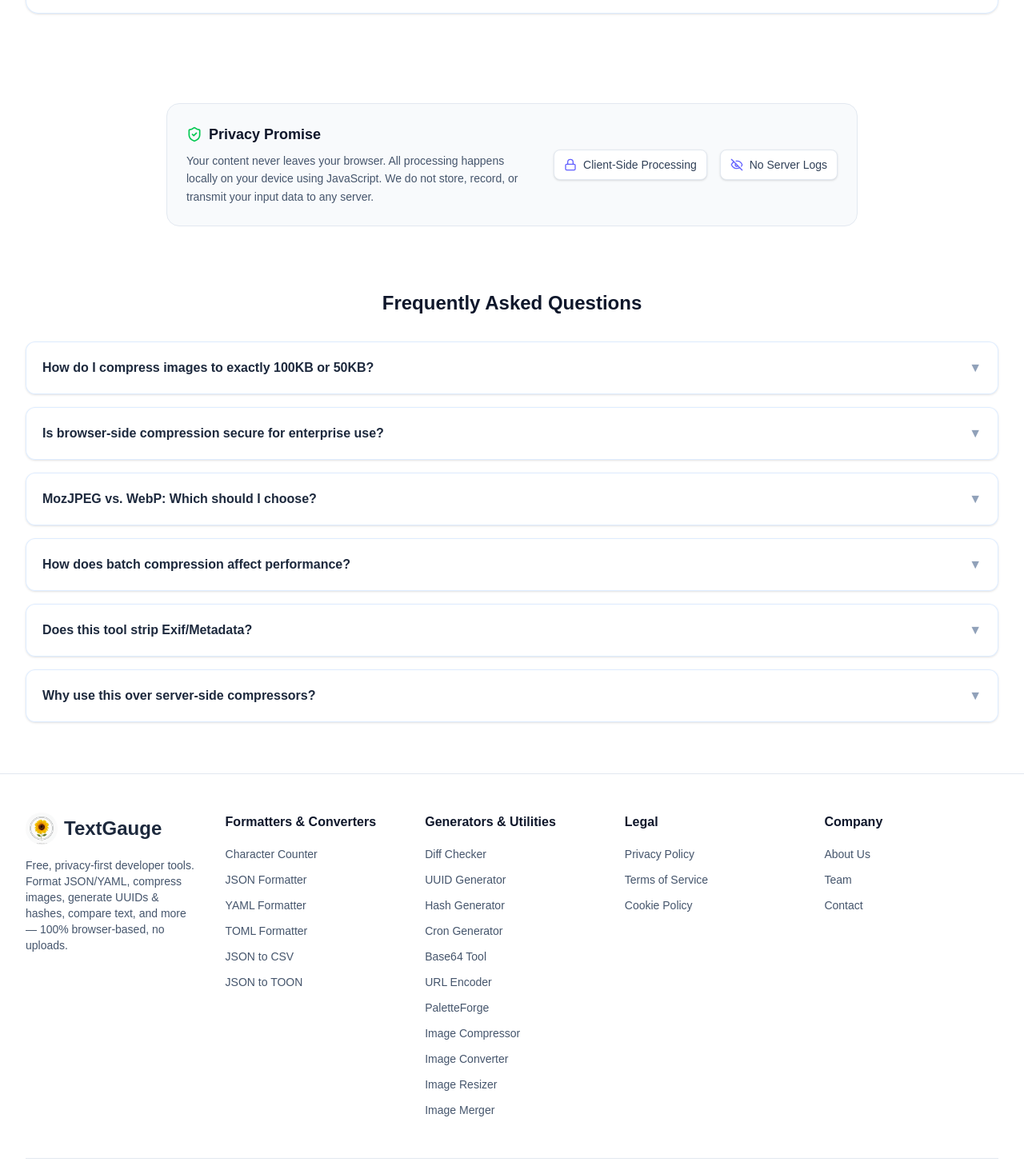
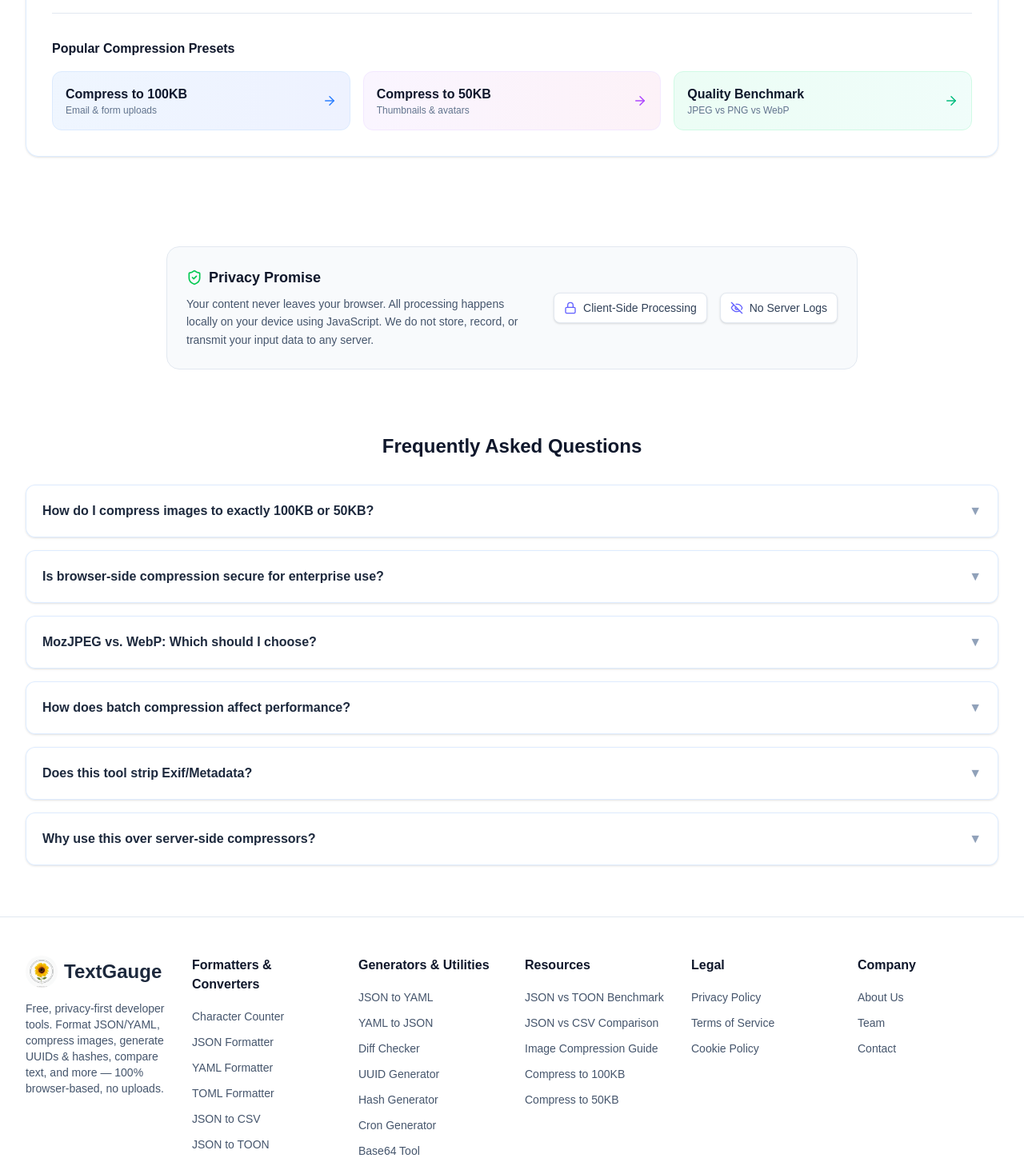
Before and after one commit to denesvaghani/textgauge-frontend, a Next.js app: page /image-compressor in a window 1280 px wide. Shown: the part 1500-2963 px from the top of the page at 80% size. Built offline with nearby package versions, Linux system fonts and the light colour scheme; no server answers.

Commit message:
fix(seo): add internal links to fix orphan URLs
- Add converter links (json-to-yaml, yaml-to-json) to Footer
- Add Resources section to Footer with benchmark links
- Add compress-to-100kb, compress-to-50kb links to Footer and SEOContentSection
- Fix footer grid columns for new section

```diff
--- a/src/components/Footer.tsx
+++ b/src/components/Footer.tsx
@@ -14,6 +14,8 @@ export function Footer() {
         { name: 'TOML Formatter', href: '/toml-formatter' },
         { name: 'JSON to CSV', href: '/json-to-csv-converter' },
         { name: 'JSON to TOON', href: '/json-to-toon-converter' },
+        { name: 'JSON to YAML', href: '/converter/json-to-yaml' },
+        { name: 'YAML to JSON', href: '/converter/yaml-to-json' },
         { name: 'Diff Checker', href: '/diff-checker' },
         { name: 'UUID Generator', href: '/uuid-generator' },
         { name: 'Hash Generator', href: '/hash-generator' },
@@ -25,6 +27,12 @@ export function Footer() {
         { name: 'Image Converter', href: '/image-converter' },
         { name: 'Image Resizer', href: '/image-resizer' },
         { name: 'Image Merger', href: '/image-merger' },
+    ];
+
+    const benchmarkLinks = [
+        { name: 'JSON vs TOON Benchmark', href: '/benchmarks/json-vs-toon' },
+        { name: 'JSON vs CSV Comparison', href: '/benchmarks/json-vs-csv' },
+        { name: 'Image Compression Guide', href: '/benchmarks/image-compression' },
     ];
 
     const legalLinks = [
@@ -42,7 +50,7 @@ export function Footer() {
     return (
         <footer className="border-t border-slate-200 dark:border-slate-800 bg-white dark:bg-slate-900 mt-auto">
             <div className="max-w-[1920px] mx-auto px-4 sm:px-6 lg:px-8 py-12">
-                <div className="grid grid-cols-1 md:grid-cols-5 gap-8">
+                <div className="grid grid-cols-1 md:grid-cols-6 gap-8">
                     {/* Brand Section */}
                     <div>
                         <Link href="/" className="flex items-center gap-2">
@@ -96,6 +104,39 @@ export function Footer() {
                         </ul>
                     </div>
 
+                    {/* Resources & Benchmarks */}
+                    <div>
+                        <h3 className="font-semibold text-slate-900 dark:text-slate-100 mb-4">Resources</h3>
+                        <ul className="space-y-2">
+                            {benchmarkLinks.map((link) => (
+                                <li key={link.href}>
+                                    <Link
+                                        href={link.href}
+                                        className="text-sm text-slate-600 dark:text-slate-400 hover:text-indigo-600 dark:hover:text-indigo-400 transition-colors"
+                                    >
+                                        {link.name}
+                                    </Link>
+                                </li>
+                            ))}
+                            <li>
+                                <Link
+                                    href="/image-compressor/compress-to-100kb"
+                                    className="text-sm text-slate-600 dark:text-slate-400 hover:text-indigo-600 dark:hover:text-indigo-400 transition-colors"
+                                >
+                                    Compress to 100KB
+                                </Link>
+                            </li>
+                            <li>
+                                <Link
+                                    href="/image-compressor/compress-to-50kb"
+                                    className="text-sm text-slate-600 dark:text-slate-400 hover:text-indigo-600 dark:hover:text-indigo-400 transition-colors"
+                                >
+                                    Compress to 50KB
+                                </Link>
+                            </li>
+                        </ul>
+                    </div>
+
                     {/* Legal Section */}
                     <div>
                         <h3 className="font-semibold text-slate-900 dark:text-slate-100 mb-4">Legal</h3>
--- a/src/components/image-compressor/SEOContentSection.tsx
+++ b/src/components/image-compressor/SEOContentSection.tsx
@@ -1,3 +1,6 @@
+import Link from "next/link";
+import { ArrowRight } from "lucide-react";
+
 export function SEOContentSection() {
   return (
     <section className="w-full max-w-[1920px] mx-auto px-4 sm:px-6 lg:px-8 pb-16">
@@ -23,7 +26,7 @@ export function SEOContentSection() {
               Lossless vs. Smart Lossy
             </h3>
             <p className="leading-relaxed">
-              We employ <strong>Smart Lossy</strong> compression for JPGs and WebP. This algorithm identifies and removes visual data that the human eye cannot perceive, allowing for file size reductions of up to <strong>90%</strong> while maintaining a "retina-ready" appearance.
+              We employ <strong>Smart Lossy</strong> compression for JPGs and WebP. This algorithm identifies and removes visual data that the human eye cannot perceive, allowing for file size reductions of up to <strong>90%</strong> while maintaining a &quot;retina-ready&quot; appearance.
             </p>
           </div>
 
@@ -47,6 +50,47 @@ export function SEOContentSection() {
             </p>
           </div>
         </div>
+
+        {/* Quick Preset Links - Internal Navigation */}
+        <div className="mt-8 pt-8 border-t border-slate-200 dark:border-slate-800">
+          <h3 className="font-bold text-base mb-4 text-slate-900 dark:text-white">
+            Popular Compression Presets
+          </h3>
+          <div className="grid sm:grid-cols-3 gap-4">
+            <Link
+              href="/image-compressor/compress-to-100kb"
+              className="flex items-center justify-between p-4 rounded-xl bg-gradient-to-r from-blue-50 to-indigo-50 dark:from-blue-950/30 dark:to-indigo-950/30 border border-blue-100 dark:border-blue-900/50 hover:shadow-md transition-shadow group"
+            >
+              <div>
+                <span className="font-semibold text-slate-900 dark:text-white">Compress to 100KB</span>
+                <p className="text-xs text-slate-500 dark:text-slate-400">Email & form uploads</p>
+              </div>
+              <ArrowRight size={18} className="text-blue-500 group-hover:translate-x-1 transition-transform" />
+            </Link>
+
+            <Link
+              href="/image-compressor/compress-to-50kb"
+              className="flex items-center justify-between p-4 rounded-xl bg-gradient-to-r from-purple-50 to-pink-50 dark:from-purple-950/30 dark:to-pink-950/30 border border-purple-100 dark:border-purple-900/50 hover:shadow-md transition-shadow group"
+            >
+              <div>
+                <span className="font-semibold text-slate-900 dark:text-white">Compress to 50KB</span>
+                <p className="text-xs text-slate-500 dark:text-slate-400">Thumbnails & avatars</p>
+              </div>
+              <ArrowRight size={18} className="text-purple-500 group-hover:translate-x-1 transition-transform" />
+            </Link>
+
+            <Link
+              href="/benchmarks/image-compression"
+              className="flex items-center justify-between p-4 rounded-xl bg-gradient-to-r from-emerald-50 to-teal-50 dark:from-emerald-950/30 dark:to-teal-950/30 border border-emerald-100 dark:border-emerald-900/50 hover:shadow-md transition-shadow group"
+            >
+              <div>
+                <span className="font-semibold text-slate-900 dark:text-white">Quality Benchmark</span>
+                <p className="text-xs text-slate-500 dark:text-slate-400">JPEG vs PNG vs WebP</p>
+              </div>
+              <ArrowRight size={18} className="text-emerald-500 group-hover:translate-x-1 transition-transform" />
+            </Link>
+          </div>
+        </div>
       </div>
     </section>
   );
```
